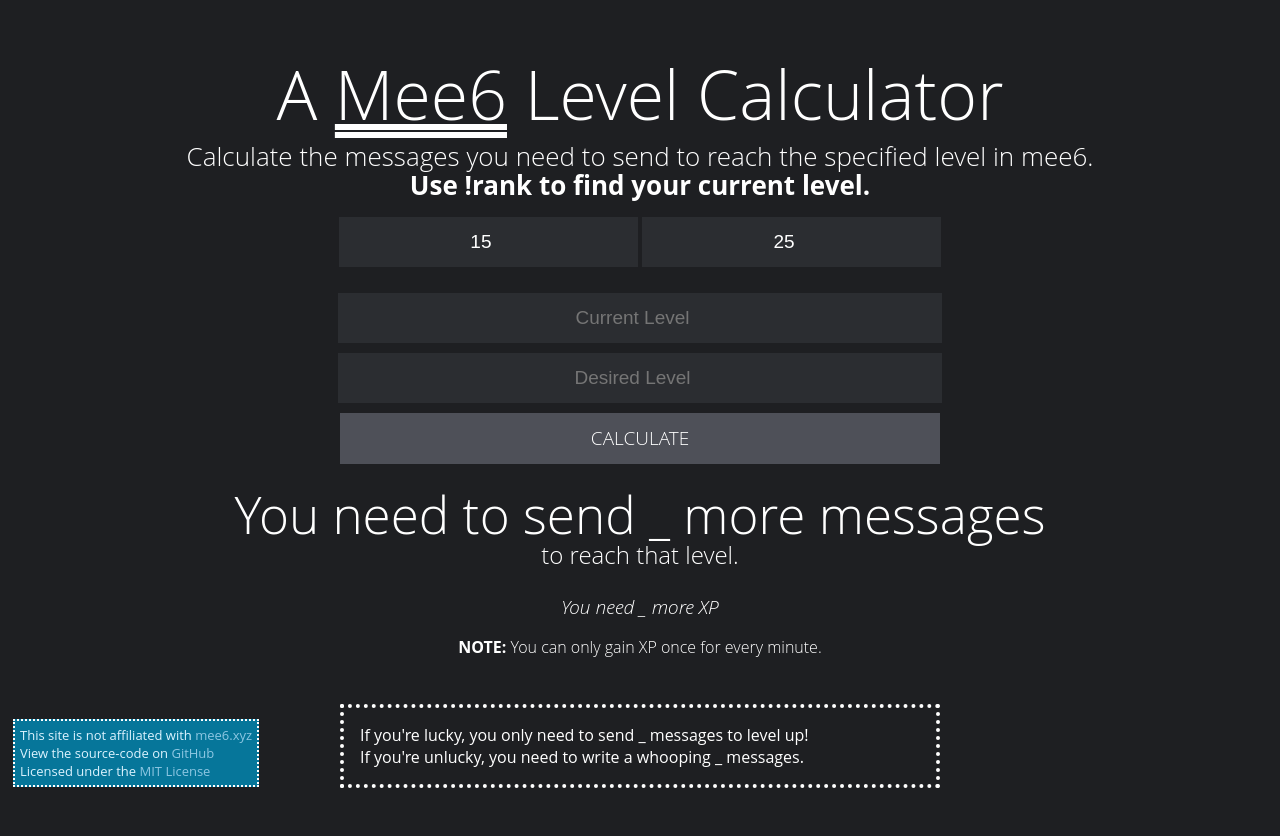
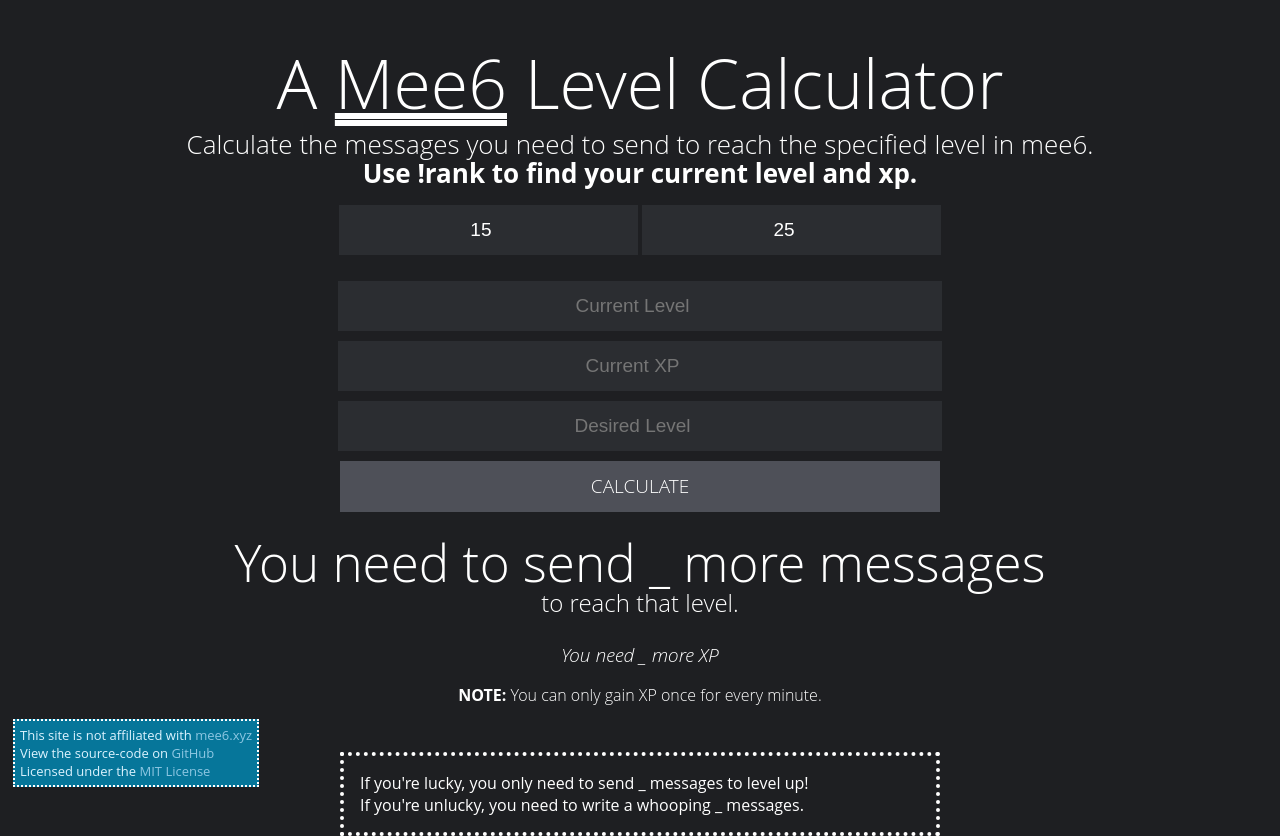
Before and after one commit to axpect7/mee6calc, a plain HTML site: page index.html in a window 1280 px wide. Before the commit the page ends 800 px from the top, so only its background shows below. Drawn offline with Linux system fonts and the light colour scheme.

Commit message:
Update index.html

```diff
--- a/index.html
+++ b/index.html
@@ -12,7 +12,7 @@
         <header class="titles">
             <h1 class="title generic-font"><a>A </a><a class="mee6-link" href="https://mee6.xyz">Mee6</a> Level Calculator</h1>
             <h2 class="sub-title generic-font">Calculate the messages you need to send to reach the specified level in mee6.</h2>
-            <h2 class="sub-title generic-font"><b>Use !rank to find your current level.</b></h2>
+            <h2 class="sub-title generic-font"><b>Use !rank to find your current level and xp.</b></h2>
         </header>
 
         <div class="input-field1">
@@ -21,6 +21,7 @@
       </div>
           <div class="input-field2">
             <input type="number" class="input-box generic-font" id="current-lvl" placeholder="Current Level">
+            <input type="number" class="input-box generic-font" id="current-xp" placeholder="Current XP">
             <input type="number" class="input-box generic-font" id="desired-level" placeholder="Desired Level">
             <a class="button-calculate generic-font" onclick="mee6calculator()" href="#result">CALCULATE</a>
         </div>
```
